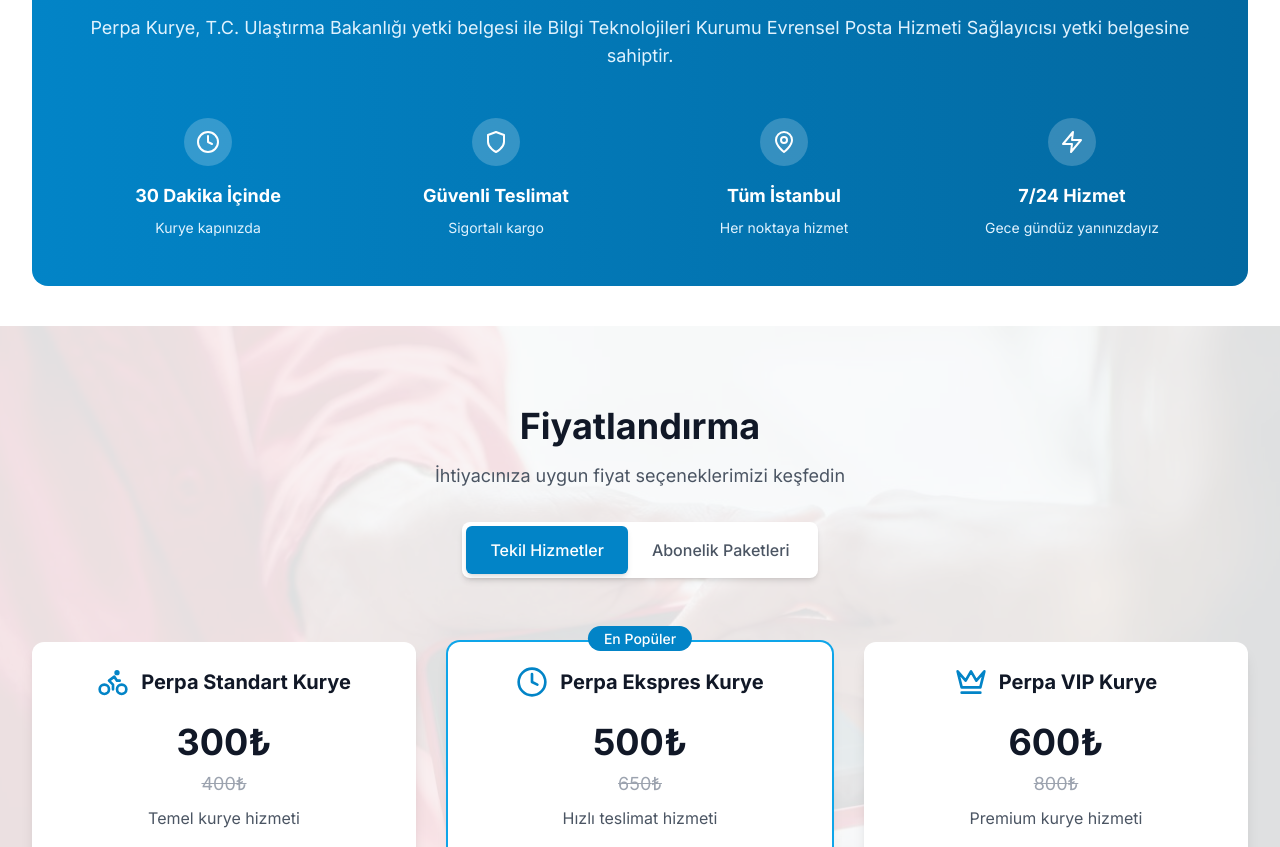
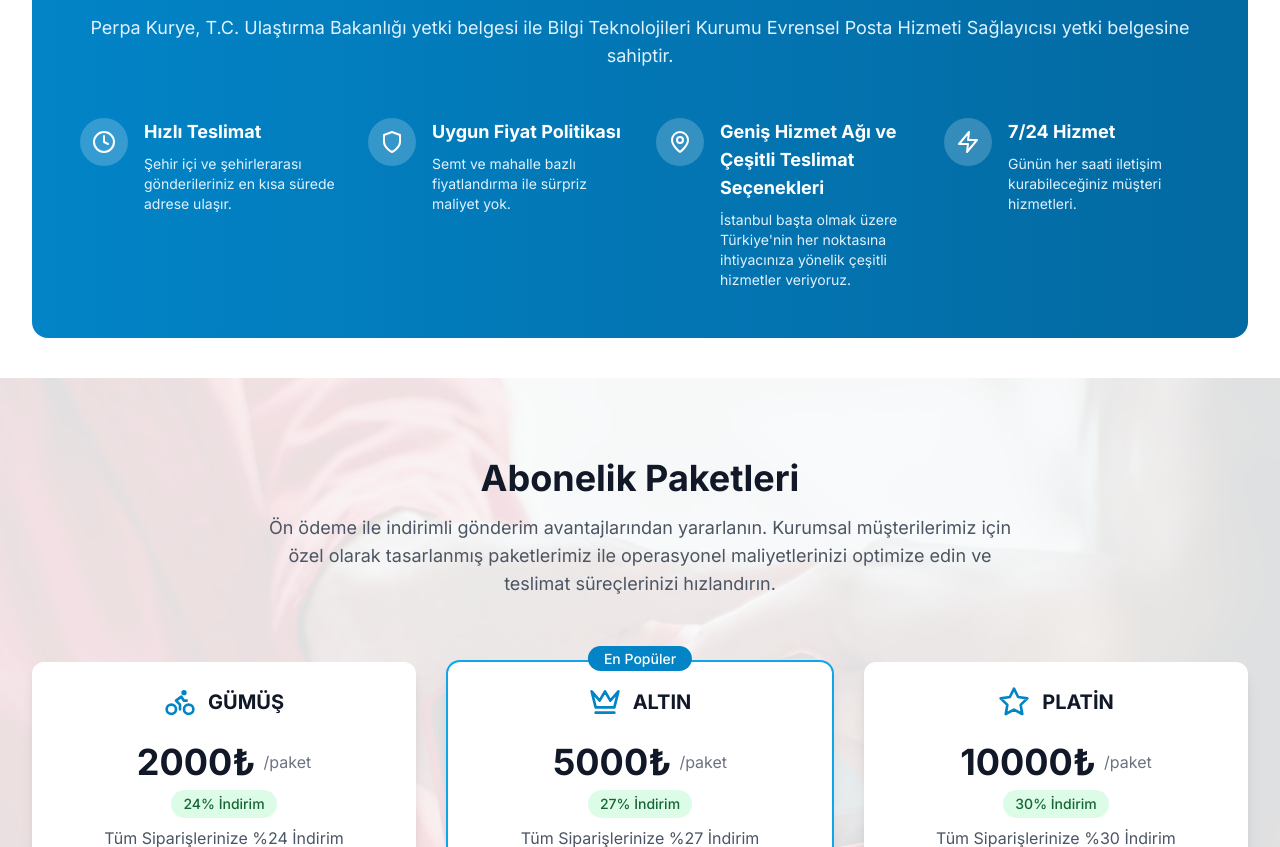
Before and after one commit to mberatyildirim/perpa-kurye-website, a React (Vite) app: page / in a window 1280 px wide. Shown: the part 1953-2800 px from the top of the page. Built offline with nearby package versions, Linux system fonts and the light colour scheme.

Commit message:
🚀 Major Update: Complete Courier Service System

```diff
--- a/src/components/Footer.jsx
+++ b/src/components/Footer.jsx
@@ -217,7 +217,7 @@ const Footer = () => {
           className="bg-green-500 hover:bg-green-600 text-white p-4 rounded-full shadow-lg hover:shadow-xl transition-all duration-200 flex items-center space-x-2"
         >
           <MessageCircle className="h-5 w-5" />
-          <span className="font-medium">Kurye Çağır</span>
+          <span className="font-medium">Whatsapp ile Kurye Çağır</span>
         </a>
       </motion.div>
     </footer>
--- a/src/components/Pricing.jsx
+++ b/src/components/Pricing.jsx
@@ -1,61 +1,15 @@
-import React, { useState } from 'react'
+import React from 'react'
 import { motion } from 'framer-motion'
-import { Check, Star, Clock, Bike, Plane, Crown } from 'lucide-react'
+import { Check, Star, Clock, Bike, Plane, Crown, MessageCircle } from 'lucide-react'
 
 const Pricing = () => {
-  const [activeTab, setActiveTab] = useState('packages')
-
-  const packages = [
-    {
-      name: 'Perpa Standart Kurye',
-      price: '300',
-      originalPrice: '400',
-      description: 'Temel kurye hizmeti',
-      features: [
-        '30 dk içinde kurye kapında',
-        'En yakın mesafe 180 dk',
-        'En uzak mesafe 240 dk',
-        'Sigortalı kargo',
-        '7/24 destek'
-      ],
-      popular: false,
-      icon: Bike
-    },
-    {
-      name: 'Perpa Ekspres Kurye',
-      price: '500',
-      originalPrice: '650',
-      description: 'Hızlı teslimat hizmeti',
-      features: [
-        '30 dk içinde kurye kapında',
-        'En yakın mesafe 120 dk',
-        'En uzak mesafe 180 dk',
-        'Öncelikli teslimat',
-        'SMS bildirim',
-        'Sigortalı kargo'
-      ],
-      popular: true,
-      icon: Clock
-    },
-    {
-      name: 'Perpa VIP Kurye',
-      price: '600',
-      originalPrice: '800',
-      description: 'Premium kurye hizmeti',
-      features: [
-        '30 dk içinde kurye kapında',
-        'En yakın mesafe 60 dk',
-        'En uzak mesafe 90 dk',
-        'Özel araç',
-        'Canlı takip',
-        'Öncelikli teslimat',
-        'SMS bildirim',
-        'Sigortalı kargo'
-      ],
-      popular: false,
-      icon: Crown
+  // Function to handle WhatsApp redirect with package information
+  const handleWhatsAppClick = (packageName, price, savings) => {
+    const message = `Merhaba! ${packageName} paketi hakkında bilgi almak istiyorum. Fiyat: ${price}₺, İndirim: %${savings}`
+    const encodedMessage = encodeURIComponent(message)
+    const whatsappUrl = `https://wa.me/905447835455?text=${encodedMessage}`
+    window.open(whatsappUrl, '_blank')
   }
-  ]
 
   const subscriptions = [
     {
@@ -72,7 +26,7 @@ const Pricing = () => {
         '7/24 destek'
       ],
       popular: false,
-      savings: '24%',
+      savings: '24',
       icon: Bike
     },
     {
@@ -90,7 +44,7 @@ const Pricing = () => {
         'Özel müşteri temsilcisi'
       ],
       popular: true,
-      savings: '27%',
+      savings: '27',
       icon: Crown
     },
     {
@@ -109,7 +63,7 @@ const Pricing = () => {
         '7/24 özel destek'
       ],
       popular: false,
-      savings: '30%',
+      savings: '30',
       icon: Star
     }
   ]
@@ -135,46 +89,21 @@ const Pricing = () => {
           className="text-center mb-16"
         >
           <h2 className="text-3xl lg:text-4xl font-bold text-gray-900 mb-4">
-            Fiyatlandırma
+            Abonelik Paketleri
           </h2>
           <p className="text-lg text-gray-600 max-w-3xl mx-auto mb-8">
-            İhtiyacınıza uygun fiyat seçeneklerimizi keşfedin
+            Ön ödeme ile indirimli gönderim avantajlarından yararlanın. Kurumsal müşterilerimiz için özel olarak tasarlanmış paketlerimiz ile operasyonel maliyetlerinizi optimize edin ve teslimat süreçlerinizi hızlandırın.
           </p>
-
-          {/* Tab Switcher */}
-          <div className="inline-flex bg-white rounded-lg p-1 shadow-md">
-            <button
-              onClick={() => setActiveTab('packages')}
-              className={`px-6 py-3 rounded-md font-medium transition-all duration-200 ${
-                activeTab === 'packages'
-                  ? 'bg-primary-600 text-white shadow-md'
-                  : 'text-gray-600 hover:text-primary-600'
-              }`}
-            >
-              Tekil Hizmetler
-            </button>
-            <button
-              onClick={() => setActiveTab('subscriptions')}
-              className={`px-6 py-3 rounded-md font-medium transition-all duration-200 ${
-                activeTab === 'subscriptions'
-                  ? 'bg-primary-600 text-white shadow-md'
-                  : 'text-gray-600 hover:text-primary-600'
-              }`}
-            >
-              Abonelik Paketleri
-            </button>
-          </div>
         </motion.div>
 
         {/* Pricing Cards */}
         <motion.div
-          key={activeTab}
           initial={{ opacity: 0, y: 30 }}
           animate={{ opacity: 1, y: 0 }}
           transition={{ duration: 0.6 }}
           className="grid md:grid-cols-3 gap-8"
         >
-          {(activeTab === 'packages' ? packages : subscriptions).map((item, index) => (
+          {subscriptions.map((item, index) => (
             <motion.div
               key={item.name}
               initial={{ opacity: 0, y: 30 }}
@@ -202,27 +131,13 @@ const Pricing = () => {
                 <div className="space-y-2 mb-6">
                   <div className="flex items-center justify-center">
                     <span className="text-4xl font-bold text-gray-900">{item.price}₺</span>
-                    {activeTab === 'subscriptions' && (
                     <span className="text-gray-500 ml-2">/{item.period}</span>
-                    )}
                   </div>
-                  {activeTab === 'subscriptions' && (
                   <div className="flex items-center justify-center">
                     <span className="bg-green-100 text-green-800 px-3 py-1 rounded-full text-sm font-medium">
-                        {item.savings} İndirim
+                      {item.savings}% İndirim
                     </span>
                   </div>
-                  )}
-                  {item.originalPrice && (
-                    <div className="flex items-center justify-center space-x-2">
-                      <span className="text-lg text-gray-400 line-through">{item.originalPrice}₺</span>
-                      {item.savings && (
-                        <span className="bg-green-100 text-green-800 px-2 py-1 rounded text-sm font-medium">
-                          {item.savings} Tasarruf
-                        </span>
-                      )}
-                    </div>
-                  )}
                   <p className="text-gray-600">{item.description}</p>
                 </div>
 
@@ -235,8 +150,12 @@ const Pricing = () => {
                   ))}
                 </ul>
 
-                <button className="w-full btn-primary mt-auto">
-                  {activeTab === 'packages' ? 'Fiyat Teklifi Al' : 'Paketi Seç'}
+                <button
+                  onClick={() => handleWhatsAppClick(item.name, item.price, item.savings)}
+                  className="w-full bg-primary-500 hover:bg-primary-600 text-white font-medium py-3 px-6 rounded-lg transition-all duration-200 flex items-center justify-center space-x-2 mt-auto"
+                >
+                  <MessageCircle className="h-4 w-4" />
+                  <span>Paket Hakkında Bilgi Al</span>
                 </button>
               </div>
             </motion.div>
@@ -253,23 +172,23 @@ const Pricing = () => {
         >
           <div className="bg-white rounded-xl p-8 shadow-lg">
             <h3 className="text-xl font-bold text-gray-900 mb-4">
-              Özel İndirimler ve Kampanyalar
+              Kurumsal Avantajlar
             </h3>
             <p className="text-gray-600 mb-6">
-              Düzenli müşterilerimiz için özel fiyatlar ve kampanyalar sunuyoruz.
+              Ön ödeme paketlerimiz ile nakit akışınızı optimize edin ve operasyonel maliyetlerinizi düşürün.
             </p>
             <div className="grid md:grid-cols-3 gap-6 text-sm">
               <div className="flex items-center justify-center">
                 <Star className="h-5 w-5 text-yellow-500 mr-2" />
-                <span>Düzenli müşteri indirimi</span>
+                <span>Nakit akışı optimizasyonu</span>
               </div>
               <div className="flex items-center justify-center">
                 <Bike className="h-5 w-5 text-primary-600 mr-2" />
-                <span>Toplu gönderi indirimi</span>
+                <span>Operasyonel maliyet düşürme</span>
               </div>
               <div className="flex items-center justify-center">
                 <Plane className="h-5 w-5 text-secondary-600 mr-2" />
-                <span>Şehirler arası özel fiyatlar</span>
+                <span>Kurumsal özel fiyatlar</span>
               </div>
             </div>
           </div>
--- a/src/components/Services.jsx
+++ b/src/components/Services.jsx
@@ -115,7 +115,7 @@ const Services = ({ onServiceClick }) => {
                   className="w-full bg-primary-600 hover:bg-primary-700 text-white font-medium py-3 px-6 rounded-lg transition-all duration-200 flex items-center justify-center space-x-2 mt-6"
                 >
                   <MessageCircle className="h-4 w-4" />
-                  <span>Kurye Çağır</span>
+                  <span>Bilgi Al</span>
                 </button>
               </div>
             </motion.div>
@@ -146,13 +146,17 @@ const Services = ({ onServiceClick }) => {
               whileInView={{ opacity: 1, y: 0 }}
               transition={{ duration: 0.6, delay: 0.1 }}
               viewport={{ once: true }}
-              className="text-center"
+              className="flex items-start space-x-4"
             >
-              <div className="inline-flex items-center justify-center w-12 h-12 bg-white/20 rounded-full mb-4">
-                <Clock className="h-6 w-6" />
+              <div className="flex-shrink-0">
+                <div className="inline-flex items-center justify-center w-12 h-12 bg-white/20 rounded-full">
+                  <Clock className="h-6 w-6" />
+                </div>
               </div>
-              <h4 className="font-bold text-lg mb-2">30 Dakika İçinde</h4>
-              <p className="text-primary-100 text-sm">Kurye kapınızda</p>
+              <div className="flex-1">
+                <h4 className="font-bold text-lg mb-2">Hızlı Teslimat</h4>
+                <p className="text-primary-100 text-sm">Şehir içi ve şehirlerarası gönderileriniz en kısa sürede adrese ulaşır.</p>
+              </div>
             </motion.div>
 
             {/* Feature 2 */}
@@ -161,28 +165,36 @@ const Services = ({ onServiceClick }) => {
               whileInView={{ opacity: 1, y: 0 }}
               transition={{ duration: 0.6, delay: 0.2 }}
               viewport={{ once: true }}
-              className="text-center"
+              className="flex items-start space-x-4"
             >
-              <div className="inline-flex items-center justify-center w-12 h-12 bg-white/20 rounded-full mb-4">
-                <Shield className="h-6 w-6" />
+              <div className="flex-shrink-0">
+                <div className="inline-flex items-center justify-center w-12 h-12 bg-white/20 rounded-full">
+                  <Shield className="h-6 w-6" />
+                </div>
               </div>
-              <h4 className="font-bold text-lg mb-2">Güvenli Teslimat</h4>
-              <p className="text-primary-100 text-sm">Sigortalı kargo</p>
+              <div className="flex-1">
+                <h4 className="font-bold text-lg mb-2">Uygun Fiyat Politikası</h4>
+                <p className="text-primary-100 text-sm">Semt ve mahalle bazlı fiyatlandırma ile sürpriz maliyet yok.</p>
+              </div>
             </motion.div>
 
-            {/* Feature 3 */}
+            {/* Feature 3 - Combined */}
             <motion.div
               initial={{ opacity: 0, y: 20 }}
               whileInView={{ opacity: 1, y: 0 }}
               transition={{ duration: 0.6, delay: 0.3 }}
               viewport={{ once: true }}
-              className="text-center"
+              className="flex items-start space-x-4"
             >
-              <div className="inline-flex items-center justify-center w-12 h-12 bg-white/20 rounded-full mb-4">
-                <MapPin className="h-6 w-6" />
+              <div className="flex-shrink-0">
+                <div className="inline-flex items-center justify-center w-12 h-12 bg-white/20 rounded-full">
+                  <MapPin className="h-6 w-6" />
+                </div>
               </div>
-              <h4 className="font-bold text-lg mb-2">Tüm İstanbul</h4>
-              <p className="text-primary-100 text-sm">Her noktaya hizmet</p>
+              <div className="flex-1">
+                <h4 className="font-bold text-lg mb-2">Geniş Hizmet Ağı ve Çeşitli Teslimat Seçenekleri</h4>
+                <p className="text-primary-100 text-sm">İstanbul başta olmak üzere Türkiye'nin her noktasına ihtiyacınıza yönelik çeşitli hizmetler veriyoruz.</p>
+              </div>
             </motion.div>
 
             {/* Feature 4 */}
@@ -191,13 +203,17 @@ const Services = ({ onServiceClick }) => {
               whileInView={{ opacity: 1, y: 0 }}
               transition={{ duration: 0.6, delay: 0.4 }}
               viewport={{ once: true }}
-              className="text-center"
+              className="flex items-start space-x-4"
             >
-              <div className="inline-flex items-center justify-center w-12 h-12 bg-white/20 rounded-full mb-4">
-                <Zap className="h-6 w-6" />
+              <div className="flex-shrink-0">
+                <div className="inline-flex items-center justify-center w-12 h-12 bg-white/20 rounded-full">
+                  <Zap className="h-6 w-6" />
+                </div>
               </div>
-              <h4 className="font-bold text-lg mb-2">7/24 Hizmet</h4>
-              <p className="text-primary-100 text-sm">Gece gündüz yanınızdayız</p>
+              <div className="flex-1">
+                <h4 className="font-bold text-lg mb-2">7/24 Hizmet</h4>
+                <p className="text-primary-100 text-sm">Günün her saati iletişim kurabileceğiniz müşteri hizmetleri.</p>
+              </div>
             </motion.div>
           </div>
         </motion.div>
```
Also changed, not shown: src/components/About.jsx (+29 -15 lines), src/components/Header.jsx (+55 -43 lines). Lines whose indentation alone changed are shown as unchanged.
